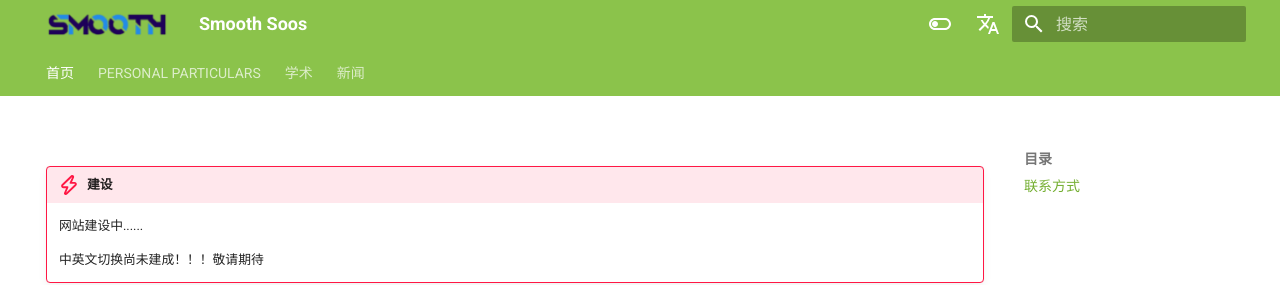
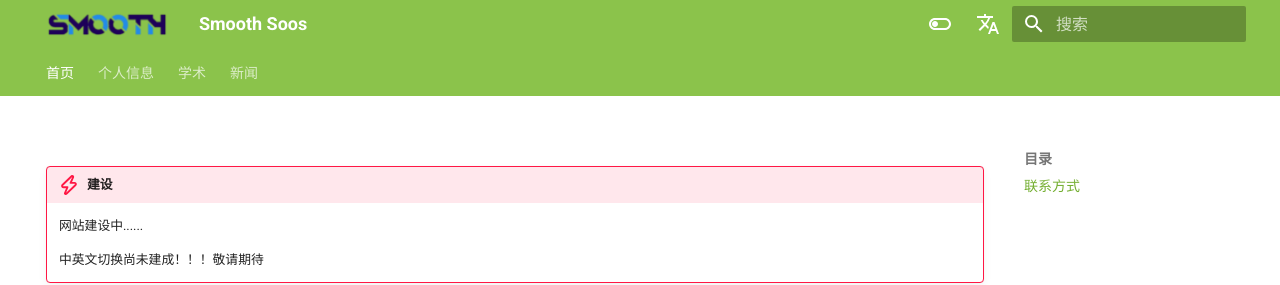
Before and after one commit to SHUASmooth/zh, an MkDocs documentation site: the page built from docs/index.md, in a window 1280 px wide and 1075 px high. Shown: the top 285 px of the window. Built offline with MkDocs 1.6.1 and Material for MkDocs 9.7.7, drawn with Linux system fonts in a browser that asks for light colours; comment, search, counter and statistics services are not loaded.

Commit message:
Update mkdocs.yml

```diff
--- a/mkdocs.yml
+++ b/mkdocs.yml
@@ -7,7 +7,7 @@ copyright: Copyright © 2024 Shunhua Liu
 nav:
   - 首页:
     - index.md
-  - PERSONAL PARTICULARS:
+  - 个人信息:
     - 关于我: 个人/关于我.md
     - 荣誉: 个人/荣誉.md
     - 工作经历: 个人/工作经历.md
```
